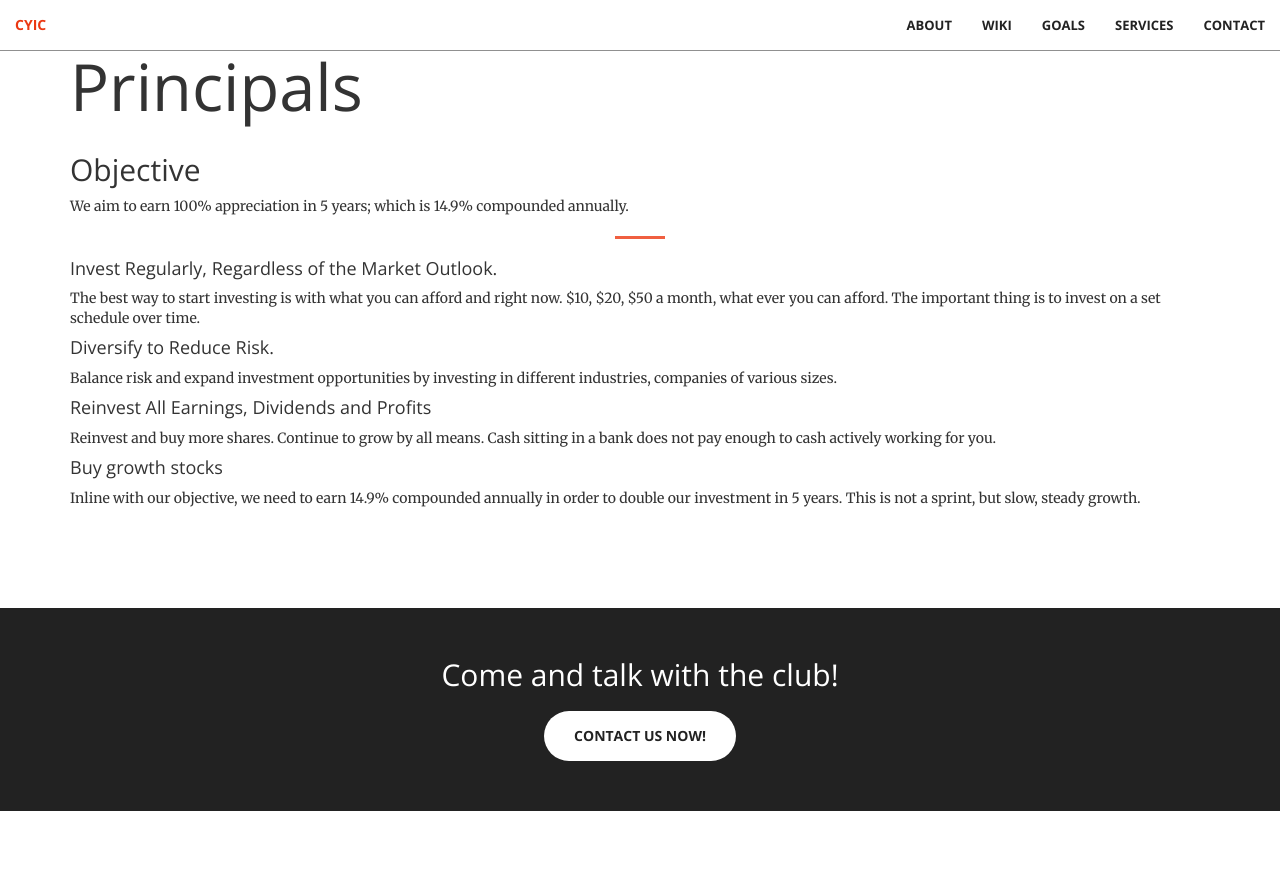
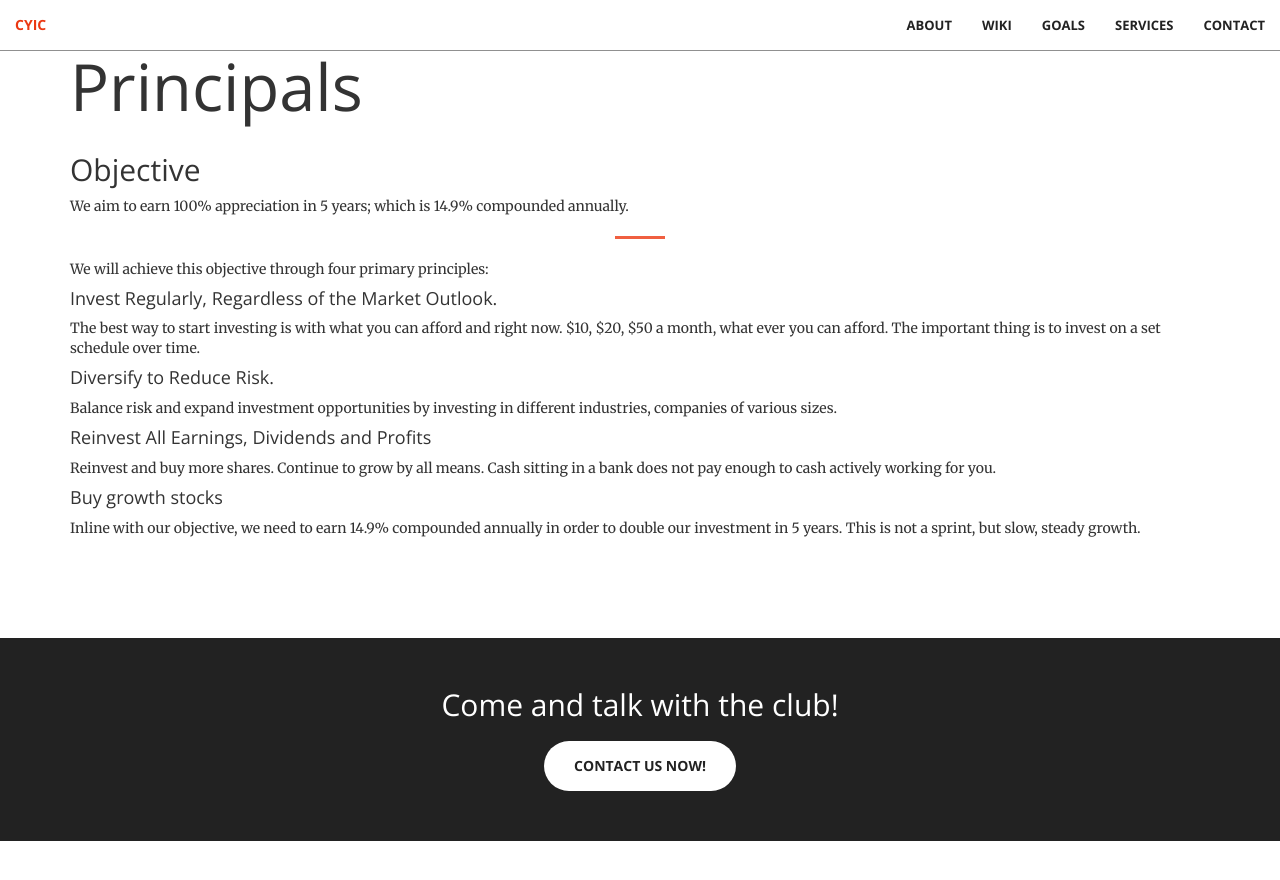
Before and after one commit to CyIC/cyic_web, a Jekyll site: the page built from principals.html, in a window 1280 px wide and 900 px high, scrolled down 969 px. Shown: the top 880 px of the window. Built offline with Jekyll 4.4.1, drawn with Linux system fonts in a browser that asks for light colours.

Commit message:
Update principals.html

```diff
--- a/principals.html
+++ b/principals.html
@@ -9,6 +9,7 @@ We aim to earn 100% appreciation in 5 years; which is 14.9% compounded annually.
 </div>
 <hr>
 <div id="principals">
+    We will achieve this objective through four primary principles:
     <h4>Invest Regularly, Regardless of the Market Outlook.</h4>
     The best way to start investing is with what you can afford and right now. $10, $20, $50 a month, what ever you can afford. The important thing is to invest on a set schedule over time.
     <h4>Diversify to Reduce Risk.</h4>
```
